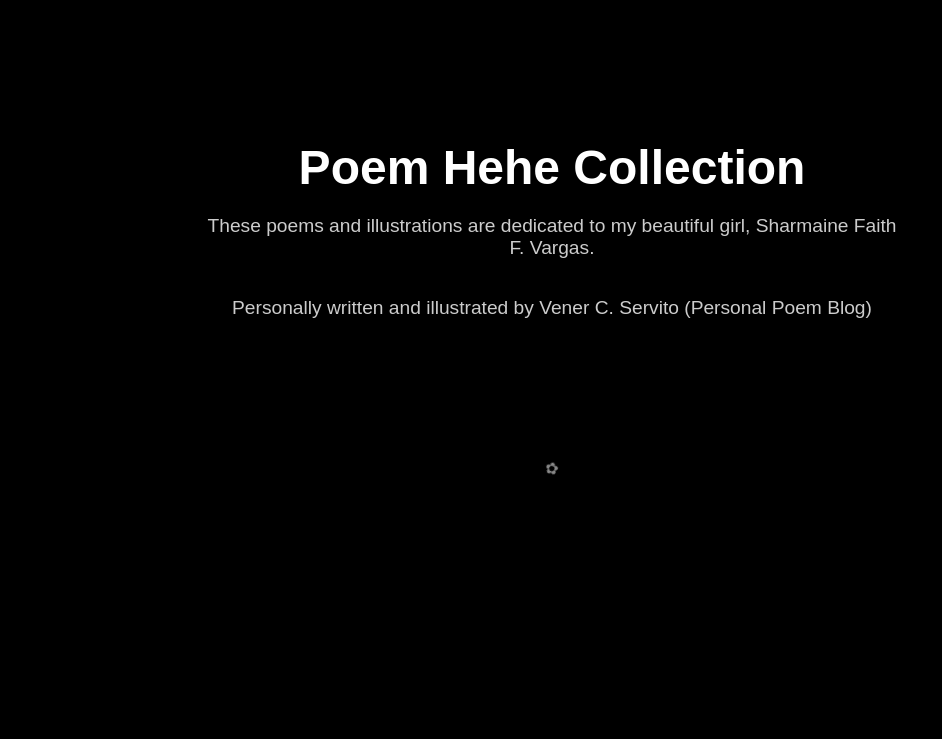
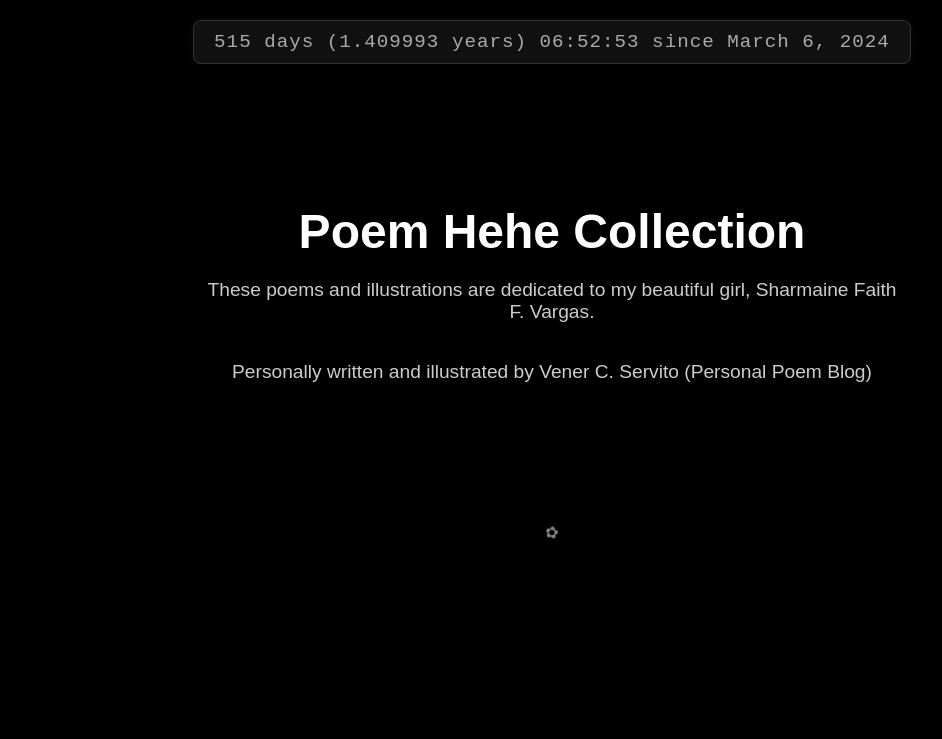
Before and after one commit to notveitoo/Poem-hehe, a plain HTML site: page index.html in a window 1280 px wide. Shown: the top 739 px of the page, without its empty margins (88-1030 px from the left). Drawn offline with Linux system fonts and the light colour scheme.

Commit message:
Update index.html
added count timer feature

```diff
--- a/index.html
+++ b/index.html
@@ -107,9 +107,30 @@
       from { transform: rotate(0deg); }
       to { transform: rotate(360deg); }
     }
+
+    .date-counter {
+  margin-top: 20px;
+  font-size: 1.2rem;
+  color: #aaa;
+  text-align: center;
+  padding: 10px 20px;
+  border: 1px solid #333;
+  border-radius: 8px;
+  background-color: #111;
+  max-width: fit-content;
+  margin-left: auto;
+  margin-right: auto;
+  box-shadow: 0 0 10px rgba(255, 255, 255, 0.05);
+  font-family: 'Courier New', Courier, monospace;
+  letter-spacing: 1px;
+}
+
   </style>
 </head>
+
 <body>
+
+  <div id="counter" class="date-counter"></div>
 
   <!-- Hero Section -->
   <section class="intro-hero">
@@ -119,6 +140,10 @@
       <p class="scroll-text">Personally written and illustrated by Vener C. Servito (Personal Poem Blog)</p>
     </div>
   </section>
+
+
+
+
 
   <!-- Divider -->
   <div class="section-divider">
@@ -291,7 +316,7 @@
         <br />
         You won't overthink things with me,<br />
         I assure you, you're my one and only.<br />
-        I'll be with you until our hair turns gray,<br />
+        I'll be with you untill our hair turns gray,<br />
         And make sure I'm your good karma, bae.</p>
     </div>
   </section>
@@ -317,5 +342,33 @@
     </div>
   </section>
 
+<script>
+  function updateCounter() {
+    const startDate = new Date("2024-03-06T00:00:00");
+    const now = new Date();
+    const diffMs = now - startDate;
+
+    const totalSeconds = Math.floor(diffMs / 1000);
+    const totalMinutes = Math.floor(totalSeconds / 60);
+    const totalHours = Math.floor(totalMinutes / 60);
+    const totalDays = Math.floor(totalHours / 24);
+    const totalYears = (totalDays / 365.25).toFixed(6);
+
+    const hours = totalHours % 24;
+    const minutes = totalMinutes % 60;
+    const seconds = totalSeconds % 60;
+
+    document.getElementById("counter").textContent =
+      `${totalDays} days (${totalYears} years) ` +
+      `${String(hours).padStart(2, '0')}:` +
+      `${String(minutes).padStart(2, '0')}:` +
+      `${String(seconds).padStart(2, '0')} since March 6, 2024`;
+  }
+
+  updateCounter();
+  setInterval(updateCounter, 1000); // update every second
+</script>
+
+
 </body>
 </html>
```
